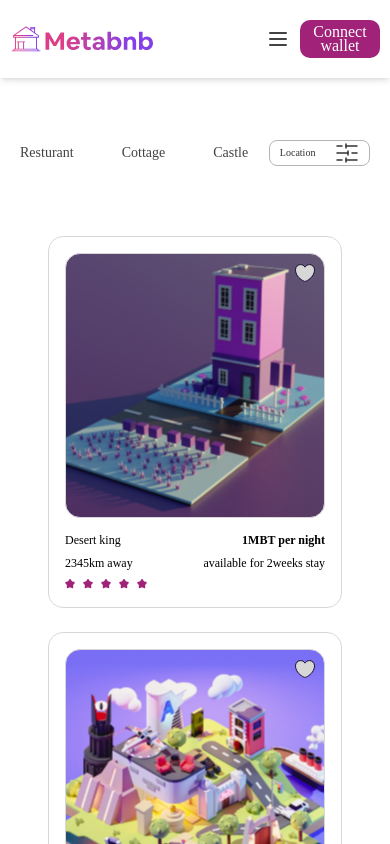
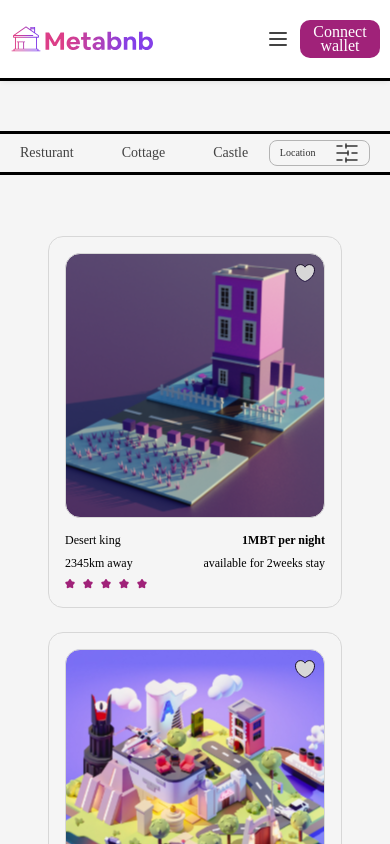
Before and after one commit to presh-031/Meta-Bnb, a React (Create React App) app: page /places in a window 390 px wide. Shown: the top 844 px of the page. Built offline with nearby package versions, Linux system fonts and the light colour scheme; a web font is replaced by a local one.

Commit message:
chore:monor edits

```diff
--- a/src/components/FilterArea.jsx
+++ b/src/components/FilterArea.jsx
@@ -2,7 +2,7 @@ import location from "../assets/location.svg";
 
 const FilterArea = () => {
   return (
-    <div className="flex h-[3.8rem]  items-center px-[2rem] xl:mt-[2.9rem] xl:h-[4.8rem] xl:pl-[10rem] xl:pr-[16.3rem] ">
+    <div className="flex h-[3.8rem] items-center px-[2rem] outline xl:mt-[2.9rem] xl:h-[4.8rem] xl:pl-[10rem] xl:pr-[16.3rem] ">
       <ul className="flex flex-1 items-center  gap-[4.8rem] overflow-auto whitespace-nowrap text-[1.4rem] font-normal leading-[2.498rem] text-[#434343] scrollbar-hide xl:text-[2rem]">
         <li>Resturant</li>
         <li>Cottage</li>
--- a/src/components/Header.jsx
+++ b/src/components/Header.jsx
@@ -46,7 +46,7 @@ const Header = () => {
   handleEscKeyPress();
   return (
     <>
-      <header className="mx-auto mb-[2.5rem] flex w-[100%] max-w-[1440px]  items-center justify-between bg-white px-[1rem] py-[2rem] shadow-md max-[280px]:flex-col max-[280px]:gap-[1rem] sm:shadow-none xl:px-[6.94%] xl:py-[4.3rem]">
+      <header className="mx-auto mb-[2.5rem] flex w-[100%] max-w-[1440px] items-center  justify-between bg-white px-[1rem] py-[2rem] shadow-md outline max-[280px]:flex-col max-[280px]:gap-[1rem] sm:shadow-none xl:px-[6.94%] xl:py-[4.3rem]">
         <div className="flex items-end gap-[0.3rem] ">
           <img src={homeLogo} alt="logo" className="h-[2.6rem] w-[3.199rem]" />
           <img src={logo} alt="logo" className="h-[2.2rem] w-[10.8rem]" />
--- a/src/components/Hero.jsx
+++ b/src/components/Hero.jsx
@@ -29,7 +29,7 @@ const Hero = () => {
           <div className="xl:flex xl:h-[5.4rem] xl:overflow-hidden xl:rounded-[.8rem]">
             <input
               type="text"
-              className=" mb-[1rem] block h-[4.90rem] w-[100%] rounded-[0.80rem] border-[1px] border-solid border-[#A3A3A3] px-[1.5rem]  text-[1.4rem] font-normal leading-[1.82rem] placeholder:text-[#B8B8B8] xl:mb-0 xl:h-[100%] xl:rounded-r-none  xl:border-r-0"
+              className=" mb-[1rem] block h-[4.90rem] w-[100%] rounded-[0.80rem] border-[1px] border-solid border-[#A3A3A3] px-[1.5rem] text-[1.4rem]  font-normal leading-[1.82rem] outline-none placeholder:text-[#B8B8B8] xl:mb-0 xl:h-[100%] xl:rounded-r-none  xl:border-r-0"
               placeholder="Search for location"
             />
             <button className="h-[4.90rem] rounded-[0.8rem] bg-[#A02279] px-[6.97rem] text-[1.6rem] font-normal leading-[1.93rem] text-[#fff] xl:h-[100%] xl:rounded-none xl:px-[8.5rem] xl:text-[1.6rem] xl:leading-[1.92rem] ">
--- a/src/pages/PlacesToStay.jsx
+++ b/src/pages/PlacesToStay.jsx
@@ -1,11 +1,9 @@
 import AvailablePlaces from "../components/AvailablePlaces";
 import FilterArea from "../components/FilterArea";
-import Footer from "../components/Footer";
-import Header from "../components/Header";
 
 const PlacesToStay = () => {
   return (
-    <div className="mx-auto max-w-[1440px] pt-[13.4rem] ">
+    <div className="mx-auto max-w-[1440px] bg-[#f5f5f5] pt-[13.4rem] ">
       <FilterArea />
       <AvailablePlaces />
     </div>
```
